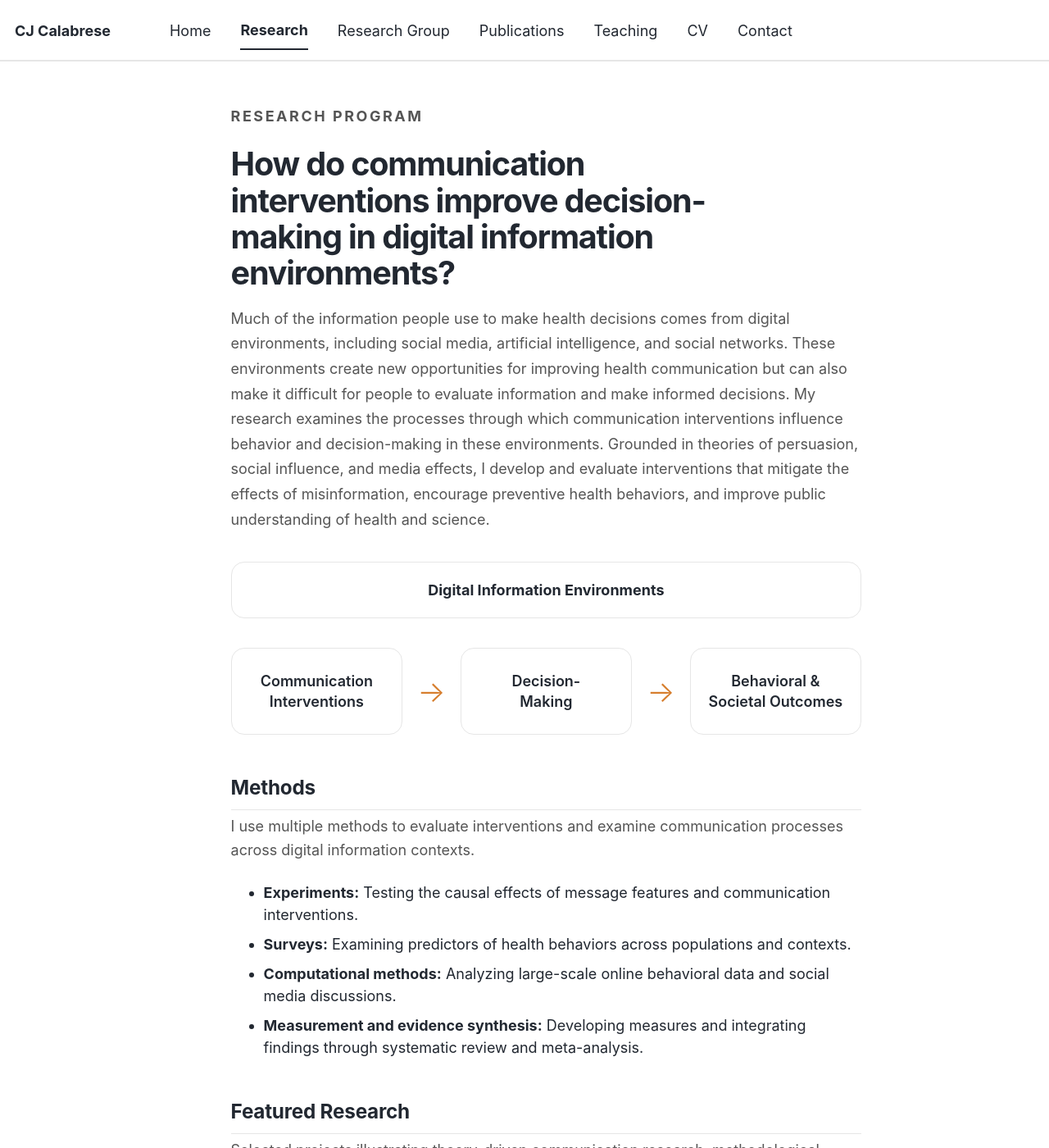
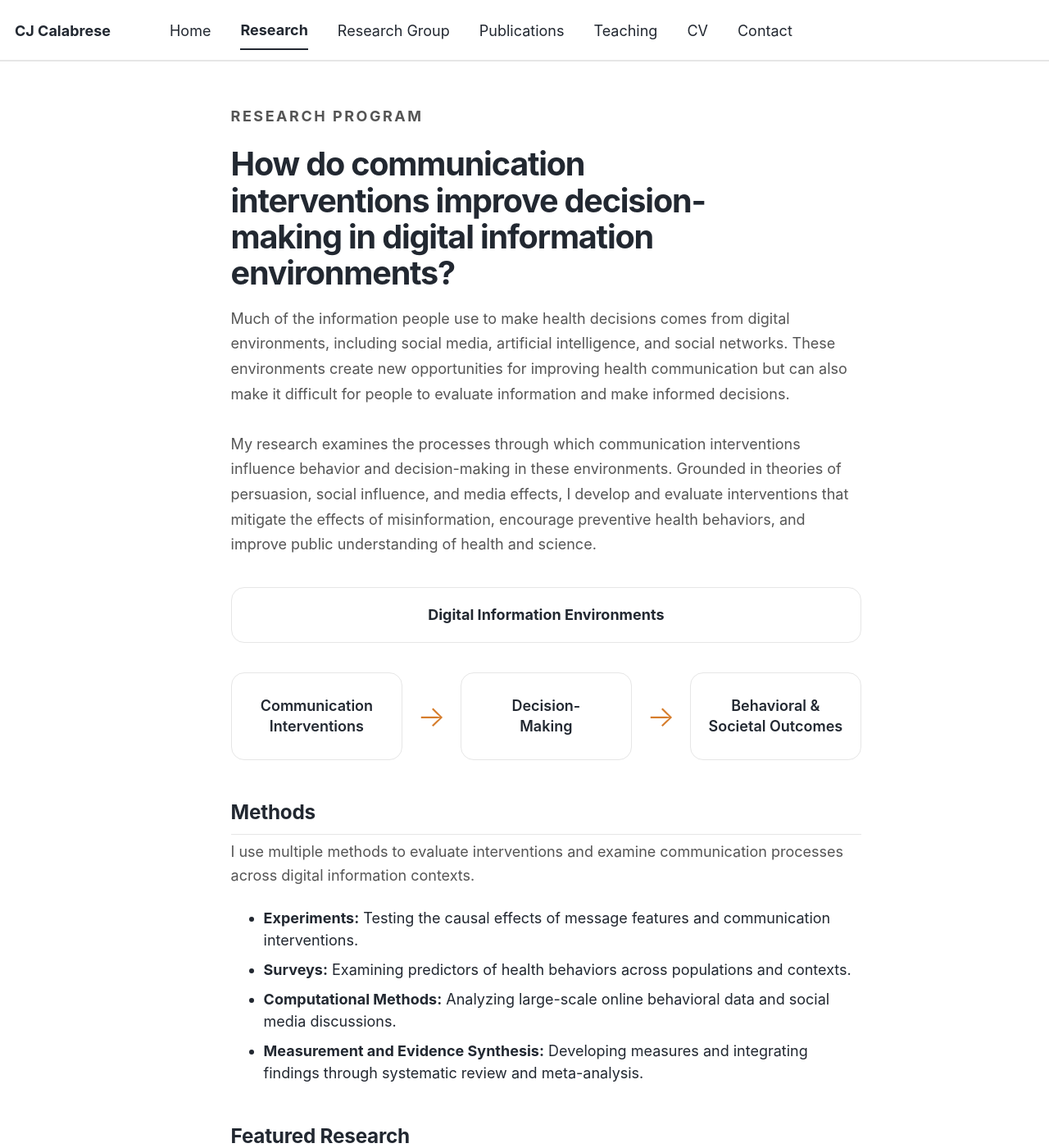
Before and after one commit to cjcalabresephd/cjcalabresephd.github.io, a Jekyll site: the page built from _pages/research.md, in a window 1280 px wide and 1400 px high. Shown: the whole window at 82% size. Built offline with Jekyll 4.4.1, drawn with Linux system fonts in a browser that asks for light colours; a script bundle is joined from its source files by our own code; library files that are not in the unit come from our copies; some of the changed text lies outside the part shown.

Commit message:
Update website again

```diff
--- a/_pages/research.md
+++ b/_pages/research.md
@@ -12,7 +12,7 @@ author_profile: false
 
 <h1>How do communication interventions improve decision-making in digital information environments?</h1>
 
-<p class="page-intro">Much of the information people use to make health decisions comes from digital environments, including social media, artificial intelligence, and social networks. These environments create new opportunities for improving health communication but can also make it difficult for people to evaluate information and make informed decisions.
+<p class="page-intro">Much of the information people use to make health decisions comes from digital environments, including social media, artificial intelligence, and social networks. These environments create new opportunities for improving health communication but can also make it difficult for people to evaluate information and make informed decisions.<br><br>
 
 My research examines the processes through which communication interventions influence behavior and decision-making in these environments. Grounded in theories of persuasion, social influence, and media effects, I develop and evaluate interventions that mitigate the effects of misinformation, encourage preventive health behaviors, and improve public understanding of health and science.
 
@@ -57,8 +57,8 @@ My research examines the processes through which communication interventions inf
   <ul>
     <li><strong>Experiments:</strong> Testing the causal effects of message features and communication interventions.</li>
     <li><strong>Surveys:</strong> Examining predictors of health behaviors across populations and contexts.</li>
-    <li><strong>Computational methods:</strong> Analyzing large-scale online behavioral data and social media discussions.</li>
-    <li><strong>Measurement and evidence synthesis:</strong> Developing measures and integrating findings through systematic review and meta-analysis.</li>
+    <li><strong>Computational Methods:</strong> Analyzing large-scale online behavioral data and social media discussions.</li>
+    <li><strong>Measurement and Evidence Synthesis:</strong> Developing measures and integrating findings through systematic review and meta-analysis.</li>
   </ul>
 </div>
 
```
Also changed, not shown: other parts of _pages/research.md (+1 -1 lines).
